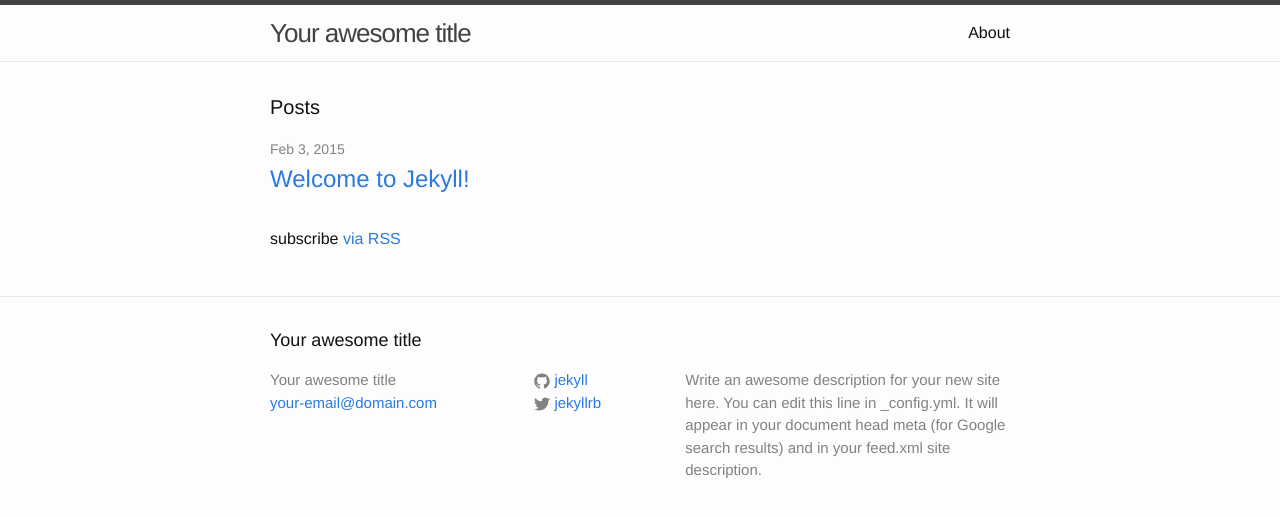
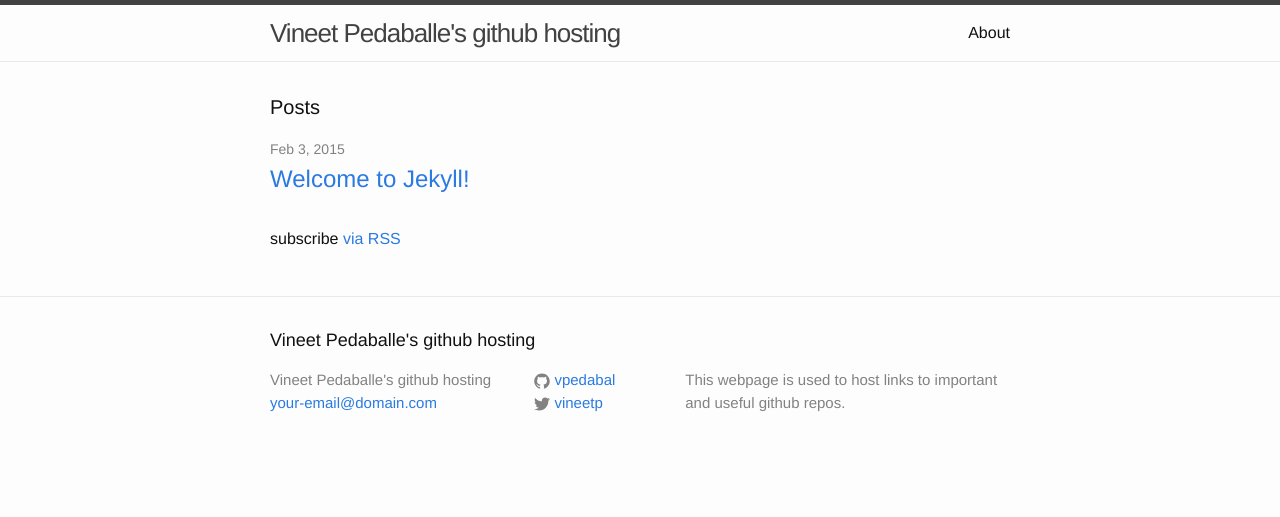
Before and after one commit to vpedabal/vpedabal.github.io, a Jekyll site: the page built from index.html, in a window 1280 px wide. Shown: the top 517 px of the page. Built offline with Jekyll 4.4.1, drawn with Linux system fonts in a browser that asks for light colours.

Commit message:
Modified title and description

```diff
--- a/_config.yml
+++ b/_config.yml
@@ -1,14 +1,12 @@
 # Site settings
-title: Your awesome title
+title: Vineet Pedaballe's github hosting
 email: your-email@domain.com
 description: > # this means to ignore newlines until "baseurl:"
-  Write an awesome description for your new site here. You can edit this
-  line in _config.yml. It will appear in your document head meta (for
-  Google search results) and in your feed.xml site description.
+  This webpage is used to host links to important and useful github repos.
 baseurl: "" # the subpath of your site, e.g. /blog/
 url: "http://yourdomain.com" # the base hostname & protocol for your site
-twitter_username: jekyllrb
-github_username:  jekyll
+twitter_username: vineetp
+github_username:  vpedabal
 
 # Build settings
 markdown: kramdown
```
Also changed, not shown: 4 other files.
